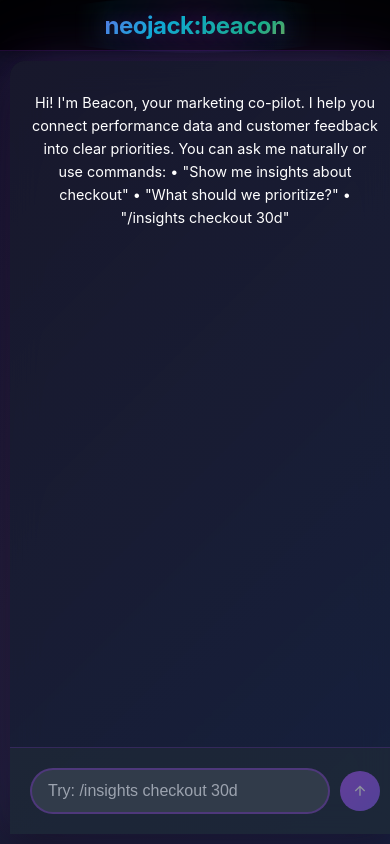
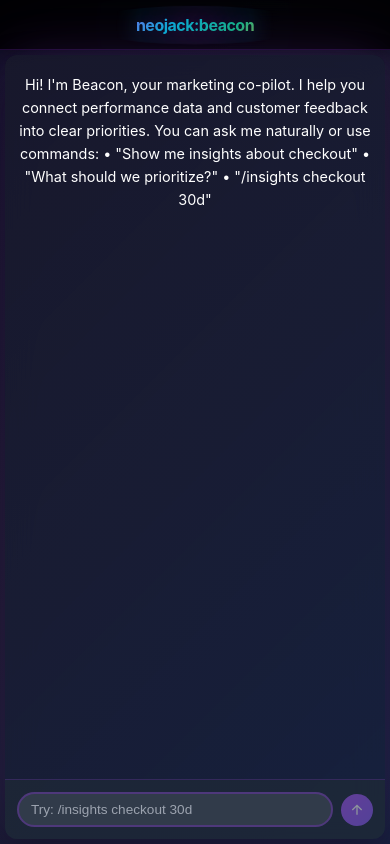
Before and after one commit to thejoseplatero/beacon, a React (Create React App) app: page / in a window 390 px wide. Built offline with nearby package versions, Linux system fonts and the light colour scheme.

Commit message:
Add comprehensive responsive design for web and mobile

```diff
--- a/src/App.css
+++ b/src/App.css
@@ -1,3 +1,14 @@
+/* Base responsive improvements */
+* {
+  box-sizing: border-box;
+}
+
+body {
+  margin: 0;
+  padding: 0;
+  overflow-x: hidden;
+}
+
 .App {
   text-align: center;
   height: 100vh;
@@ -725,20 +736,166 @@
 
 /* Responsive design */
 @media (max-width: 768px) {
-  .chat-container {
-    margin: 10px;
-    border-radius: 15px 15px 0 0;
+  .App {
+    padding: 0;
+    margin: 0;
   }
 
   .app-header {
     height: 50px;
+    padding: 0 15px;
   }
 
   .beacon-logo {
-    font-size: 1.5rem;
+    font-size: 1rem;
   }
 
-  .message-content {
-    max-width: 90%;
+  .chat-container {
+    margin: 10px;
+    border-radius: 15px;
+    max-width: none;
+    width: calc(100% - 20px);
+  }
+
+  .messages-container {
+    padding: 15px 0;
+    gap: 10px;
+  }
+
+  .message {
+    padding: 0 15px;
+  }
+
+  .user-message .message-content {
+    max-width: 85%;
+    padding: 10px 12px;
+    font-size: 0.85rem;
+  }
+
+  .bot-message .message-content {
+    font-size: 0.85rem;
+    padding: 6px 0;
+  }
+
+  .input-container {
+    padding: 15px;
+    gap: 8px;
+  }
+
+  .message-input {
+    padding: 10px 14px;
+    font-size: 0.9rem;
+  }
+
+  .send-button {
+    width: 36px;
+    height: 36px;
+    min-width: 36px;
+  }
+
+  .scroll-indicator {
+    bottom: 70px;
+    right: 15px;
+    width: 36px;
+    height: 36px;
+  }
+
+  .scroll-indicator svg {
+    width: 16px;
+    height: 16px;
+  }
+
+  /* Card responsiveness */
+  .kpi-grid {
+    grid-template-columns: 1fr;
+    gap: 12px;
+  }
+
+  .opportunity-card {
+    padding: 16px;
+    margin-bottom: 12px;
+  }
+
+  .opp-metrics {
+    gap: 8px;
+  }
+
+  .metric {
+    font-size: 0.8rem;
+    padding: 4px 8px;
+  }
+
+  .insight-card h3,
+  .opportunities-list h3,
+  .decision-card h3 {
+    font-size: 0.9rem;
+  }
+
+  .insight-card p,
+  .opportunity-card p,
+  .decision-card p {
+    font-size: 0.8rem;
+  }
+
+  /* Touch-friendly improvements */
+  .send-button {
+    touch-action: manipulation;
+  }
+
+  .scroll-indicator {
+    touch-action: manipulation;
+  }
+
+  .message-input {
+    touch-action: manipulation;
   }
 }
+
+@media (max-width: 480px) {
+  .chat-container {
+    margin: 5px;
+    width: calc(100% - 10px);
+    border-radius: 12px;
+  }
+
+  .messages-container {
+    padding: 10px 0;
+  }
+
+  .message {
+    padding: 0 10px;
+  }
+
+  .user-message .message-content {
+    max-width: 90%;
+    padding: 8px 10px;
+    font-size: 0.8rem;
+  }
+
+  .input-container {
+    padding: 12px;
+  }
+
+  .message-input {
+    padding: 8px 12px;
+    font-size: 0.85rem;
+  }
+
+  .send-button {
+    width: 32px;
+    height: 32px;
+    min-width: 32px;
+  }
+
+  .scroll-indicator {
+    bottom: 65px;
+    right: 10px;
+    width: 32px;
+    height: 32px;
+  }
+
+  .scroll-indicator svg {
+    width: 14px;
+    height: 14px;
+  }
+}
```
